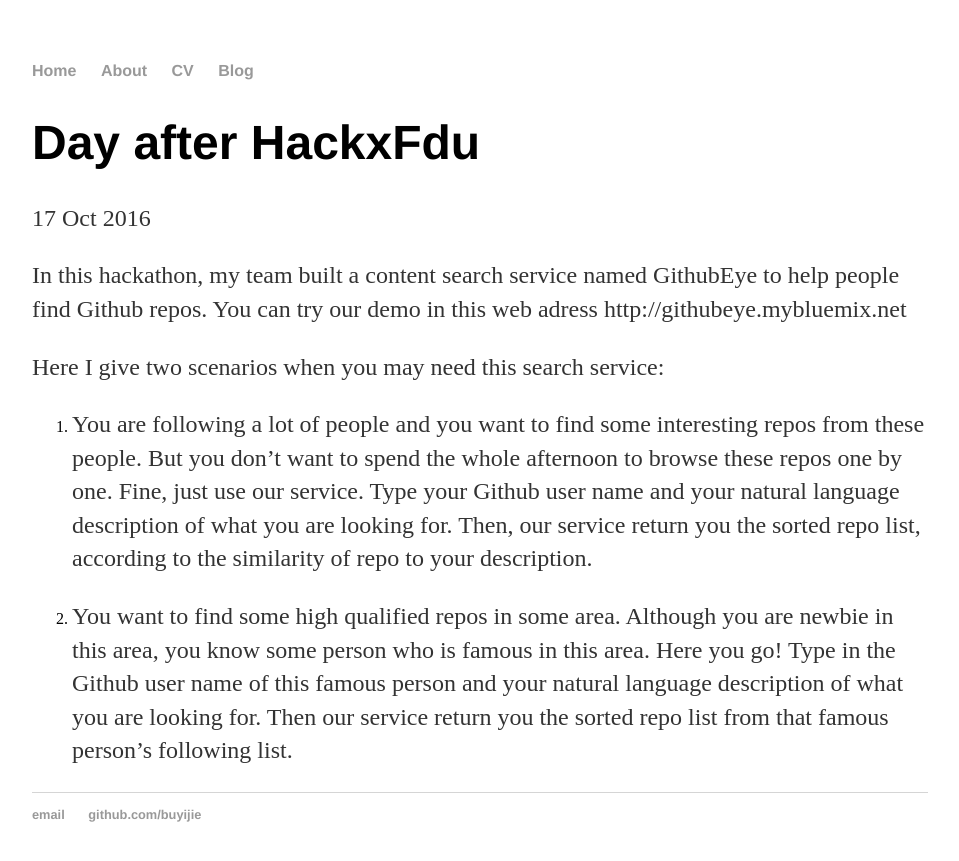
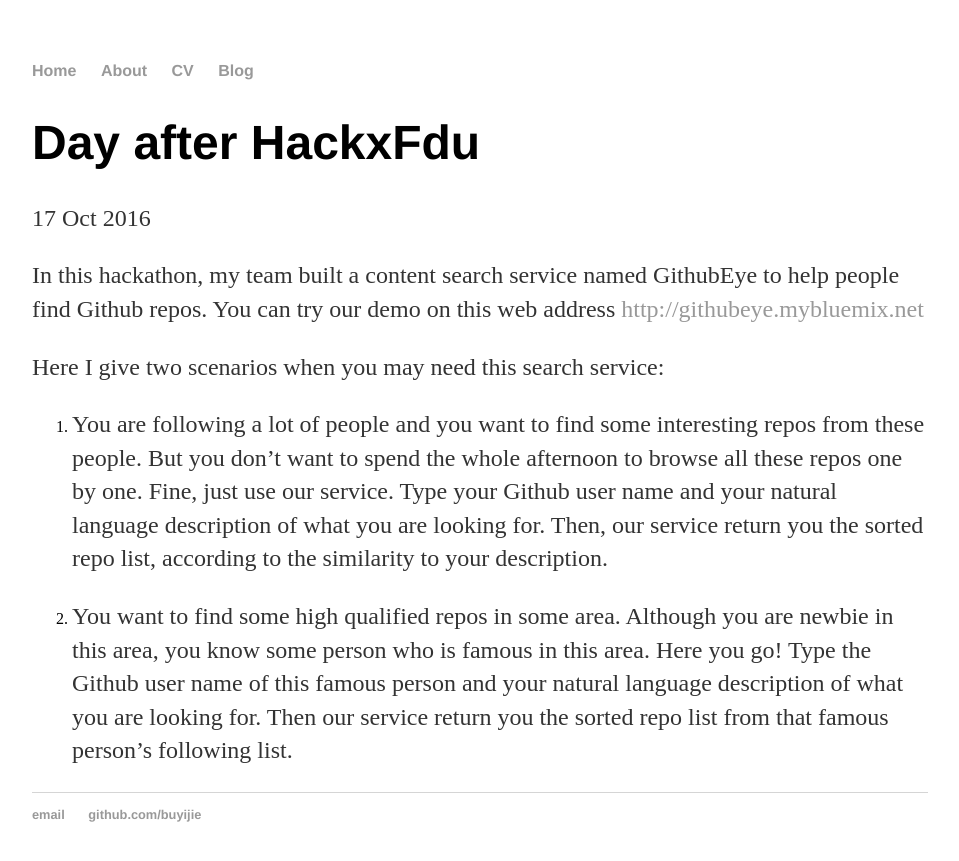
Before and after one commit to buyijie/buyijie.github.io, a Jekyll site: the page built from _posts/2016-10-17-After-HackxFdu.md, in a window 1280 px wide. Shown: the top 861 px of the page, without its empty margins (160-1119 px from the left). Built offline with Jekyll 4.4.1, drawn with Linux system fonts in a browser that asks for light colours.

Commit message:
fix typos

```diff
--- a/_posts/2016-10-17-After-HackxFdu.md
+++ b/_posts/2016-10-17-After-HackxFdu.md
@@ -5,19 +5,19 @@
 ---
 
 In this hackathon, my team built a content search service named GithubEye to
-help people find Github repos. You can try our demo in this web adress
-http://githubeye.mybluemix.net
+help people find Github repos. You can try our demo on this web address
+<http://githubeye.mybluemix.net>
 
 Here I give two scenarios when you may need this search service:
 
 1. You are following a lot of people and you want to find some interesting repos
 from these people. But you don't want to spend the whole afternoon to browse
-these repos one by one. Fine, just use our service. Type your Github user name
+all these repos one by one. Fine, just use our service. Type your Github user name
 and your natural language description of what you are looking for. Then, our service
-return you the sorted repo list, according to the similarity of repo to your description.
+return you the sorted repo list, according to the similarity to your description.
 
 2. You want to find some high qualified repos in some area. Although you are newbie
-in this area, you know some person who is famous in this area. Here you go! Type in
+in this area, you know some person who is famous in this area. Here you go! Type
 the Github user name of this famous person and your natural language description of
 what you are looking for. Then our service return you the sorted repo list from that
 famous person's following list.
```
